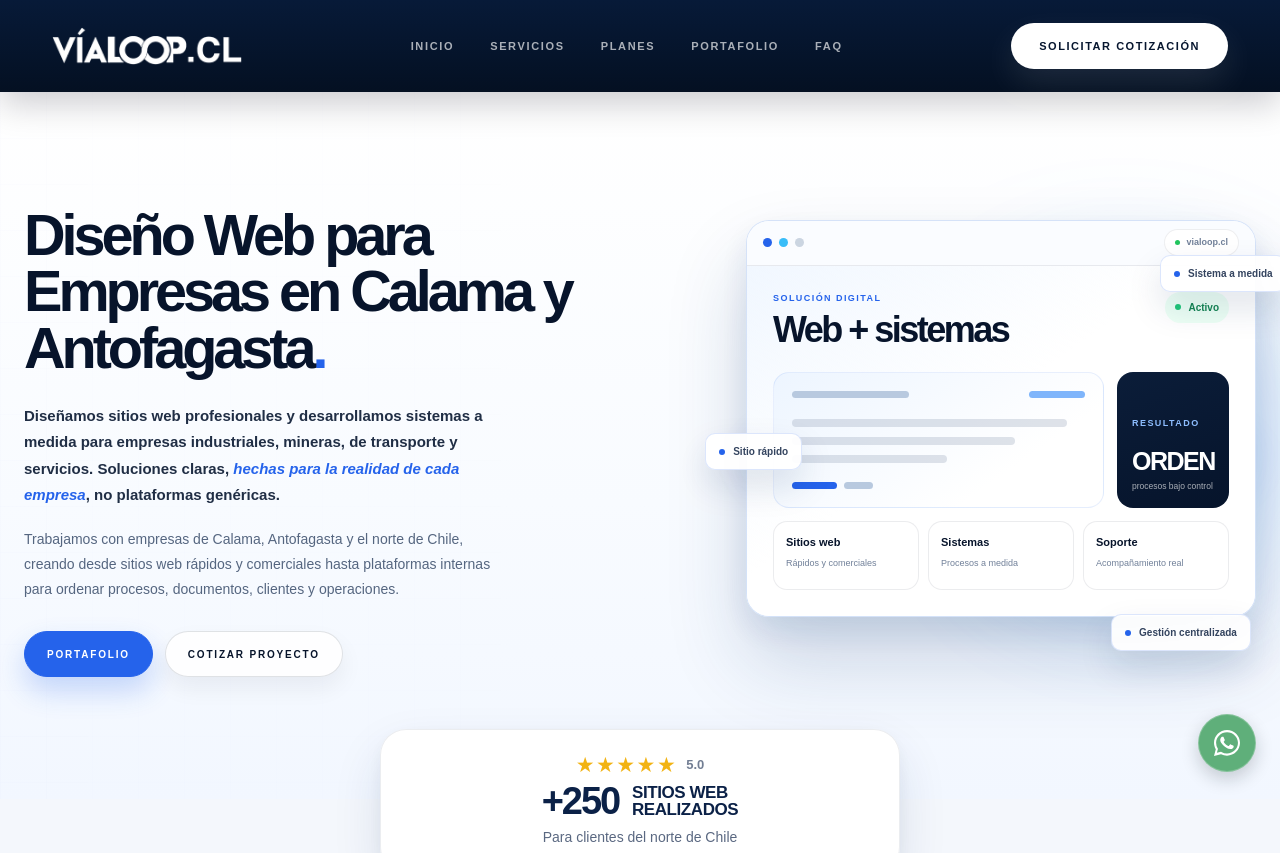
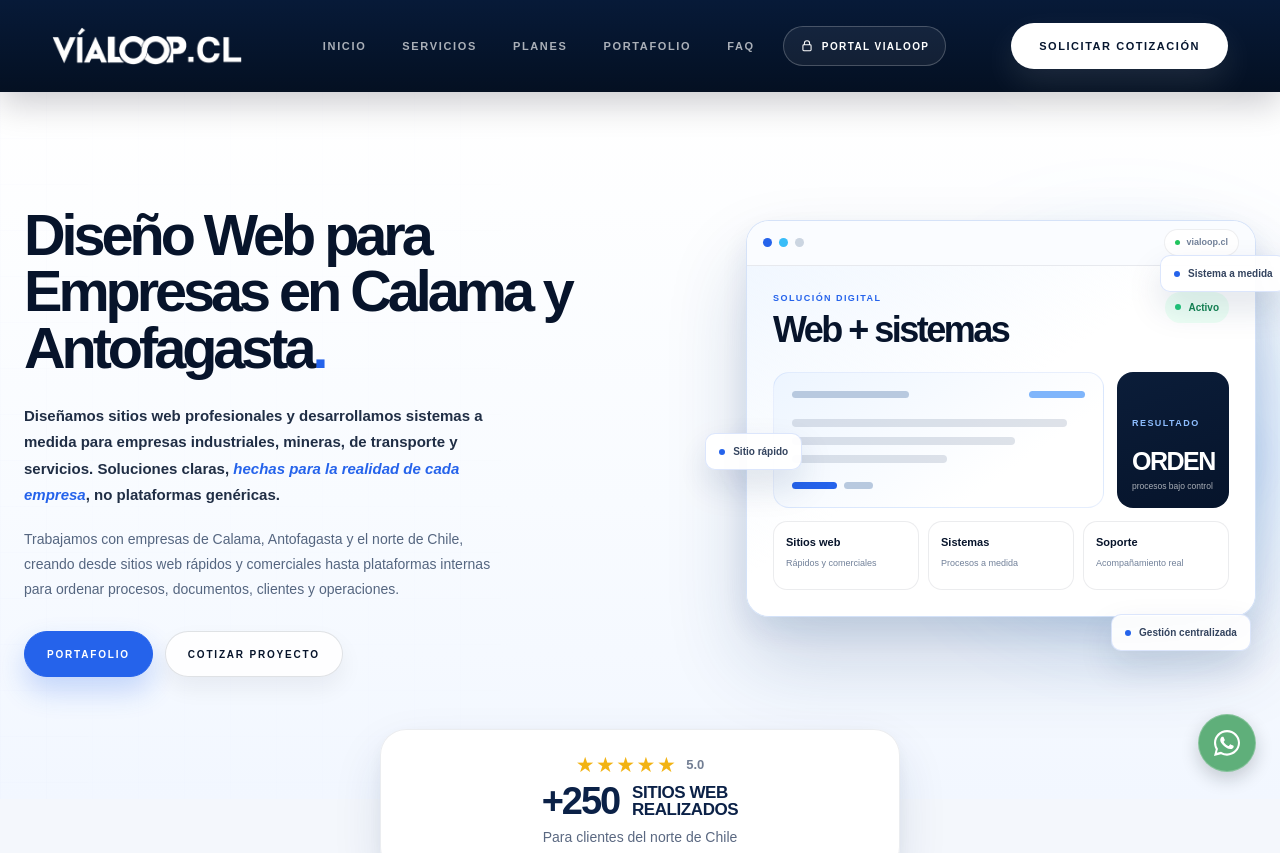
Before and after one commit to robertomanzomorales-beep/vialoop-next-app, a Next.js app: page / in a window 1280 px wide. Shown: the top 853 px of the page. Built offline with nearby package versions, Linux system fonts and the light colour scheme.

Commit message:
Agrega acceso al Portal Vialoop en el menu

```diff
--- a/components/MainMenu.tsx
+++ b/components/MainMenu.tsx
@@ -25,6 +25,7 @@ type Plan = {
 };
 
 const WHATSAPP_NUMBER = "56974330586";
+const PORTAL_URL = "https://portal-vialoop.vercel.app/";
 const HEADER_HEIGHT = 92;
 
 const services: Service[] = [
@@ -318,6 +319,31 @@ export default function MainMenu() {
             <Link href="/faq" className={desktopLinkClass}>
               FAQ
             </Link>
+
+            <a
+              href={PORTAL_URL}
+              target="_blank"
+              rel="noopener noreferrer"
+              className="ml-2 inline-flex min-h-[40px] items-center justify-center gap-2 rounded-full border border-white/22 bg-white/[0.06] px-4 text-[10px] font-black uppercase tracking-[0.14em] text-white transition-colors duration-200 hover:border-white/40 hover:bg-white/[0.12] focus-visible:outline-none focus-visible:ring-2 focus-visible:ring-white/35"
+              aria-label="Abrir Portal Vialoop en una pestaña nueva"
+            >
+              <svg
+                aria-hidden="true"
+                viewBox="0 0 24 24"
+                fill="none"
+                className="h-3.5 w-3.5"
+              >
+                <path
+                  d="M7.5 10V7.5a4.5 4.5 0 0 1 9 0V10M6.5 10h11A1.5 1.5 0 0 1 19 11.5v7A1.5 1.5 0 0 1 17.5 20h-11A1.5 1.5 0 0 1 5 18.5v-7A1.5 1.5 0 0 1 6.5 10Z"
+                  stroke="currentColor"
+                  strokeWidth="1.8"
+                  strokeLinecap="round"
+                  strokeLinejoin="round"
+                />
+              </svg>
+
+              Portal Vialoop
+            </a>
           </nav>
 
           <button
@@ -441,6 +467,38 @@ export default function MainMenu() {
                 →
               </span>
             </Link>
+
+            <a
+              href={PORTAL_URL}
+              target="_blank"
+              rel="noopener noreferrer"
+              onClick={() => setMobileOpen(false)}
+              className={mobileLinkClass}
+              aria-label="Abrir Portal Vialoop en una pestaña nueva"
+            >
+              <span className="flex items-center gap-3">
+                <svg
+                  aria-hidden="true"
+                  viewBox="0 0 24 24"
+                  fill="none"
+                  className="h-[17px] w-[17px] text-white/55"
+                >
+                  <path
+                    d="M7.5 10V7.5a4.5 4.5 0 0 1 9 0V10M6.5 10h11A1.5 1.5 0 0 1 19 11.5v7A1.5 1.5 0 0 1 17.5 20h-11A1.5 1.5 0 0 1 5 18.5v-7A1.5 1.5 0 0 1 6.5 10Z"
+                    stroke="currentColor"
+                    strokeWidth="1.8"
+                    strokeLinecap="round"
+                    strokeLinejoin="round"
+                  />
+                </svg>
+
+                Portal Vialoop
+              </span>
+
+              <span className="text-[17px] text-white/40 transition-transform group-hover:translate-x-1">
+                ↗
+              </span>
+            </a>
           </nav>
 
           <div className="mt-auto pt-8">
```
